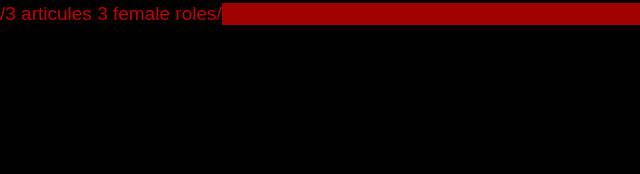
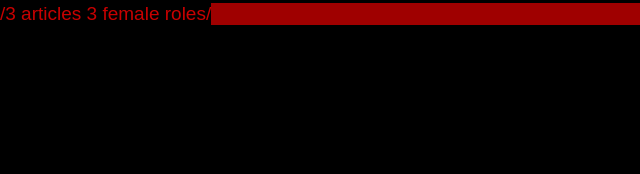
Before and after one commit to gilichka/fashion_solitude, a plain HTML site: page index.html in a window 1280 px wide. Shown: the top 174 px of the page, 0-640 px from the left. Drawn offline with Linux system fonts and the light colour scheme; a web font is replaced by a local one.

Commit message:
Update index.html

```diff
--- a/index.html
+++ b/index.html
@@ -13,7 +13,7 @@
     <body>
 
     <header>
-        <div class="header_left">/3 articules 3 female roles/</div>
+        <div class="header_left">/3 articles 3 female roles/</div>
         <div class="header_middle"></div>
         <div class="header_right">/fashion & solitude/</div>
     </header>
```
